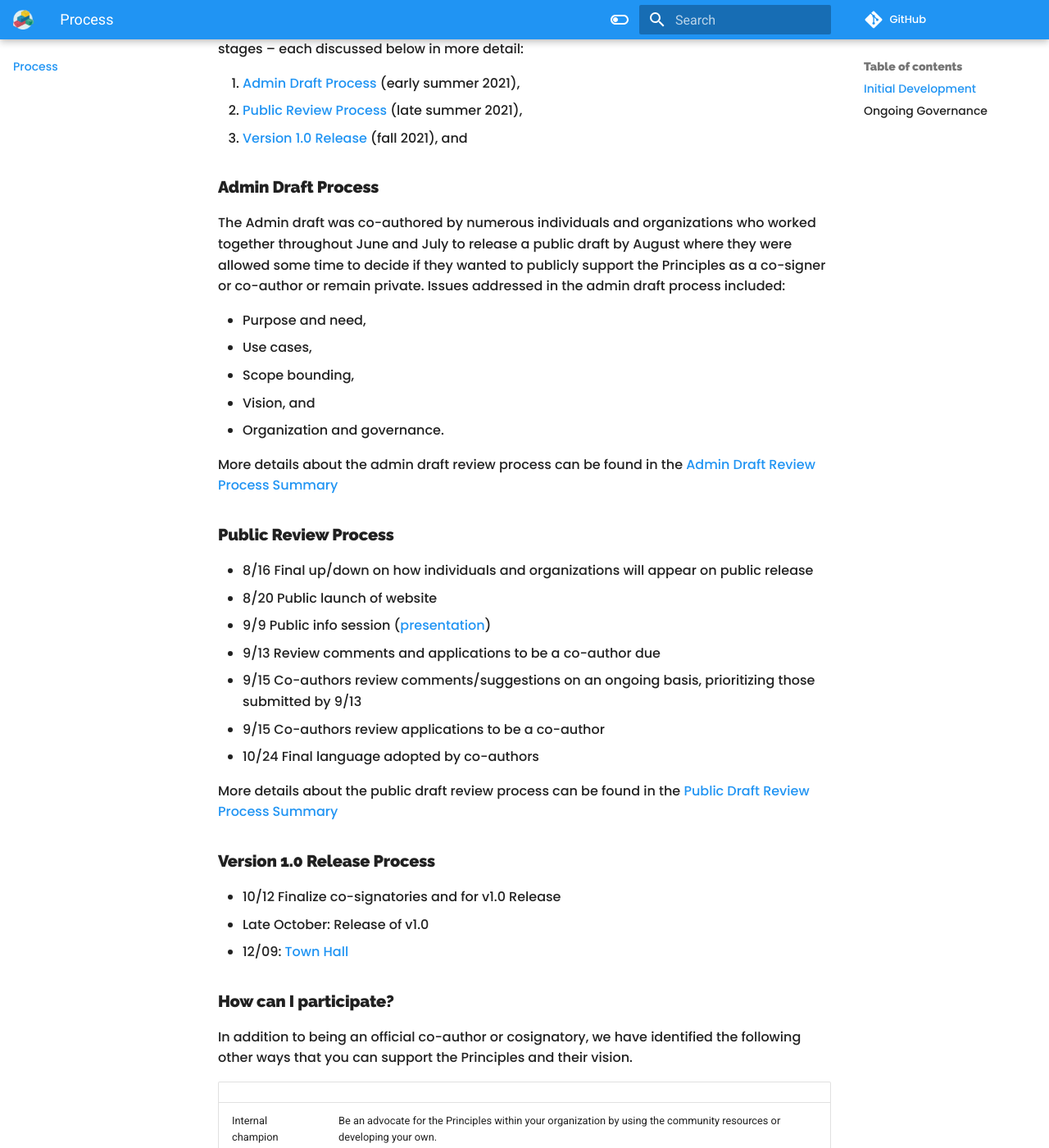
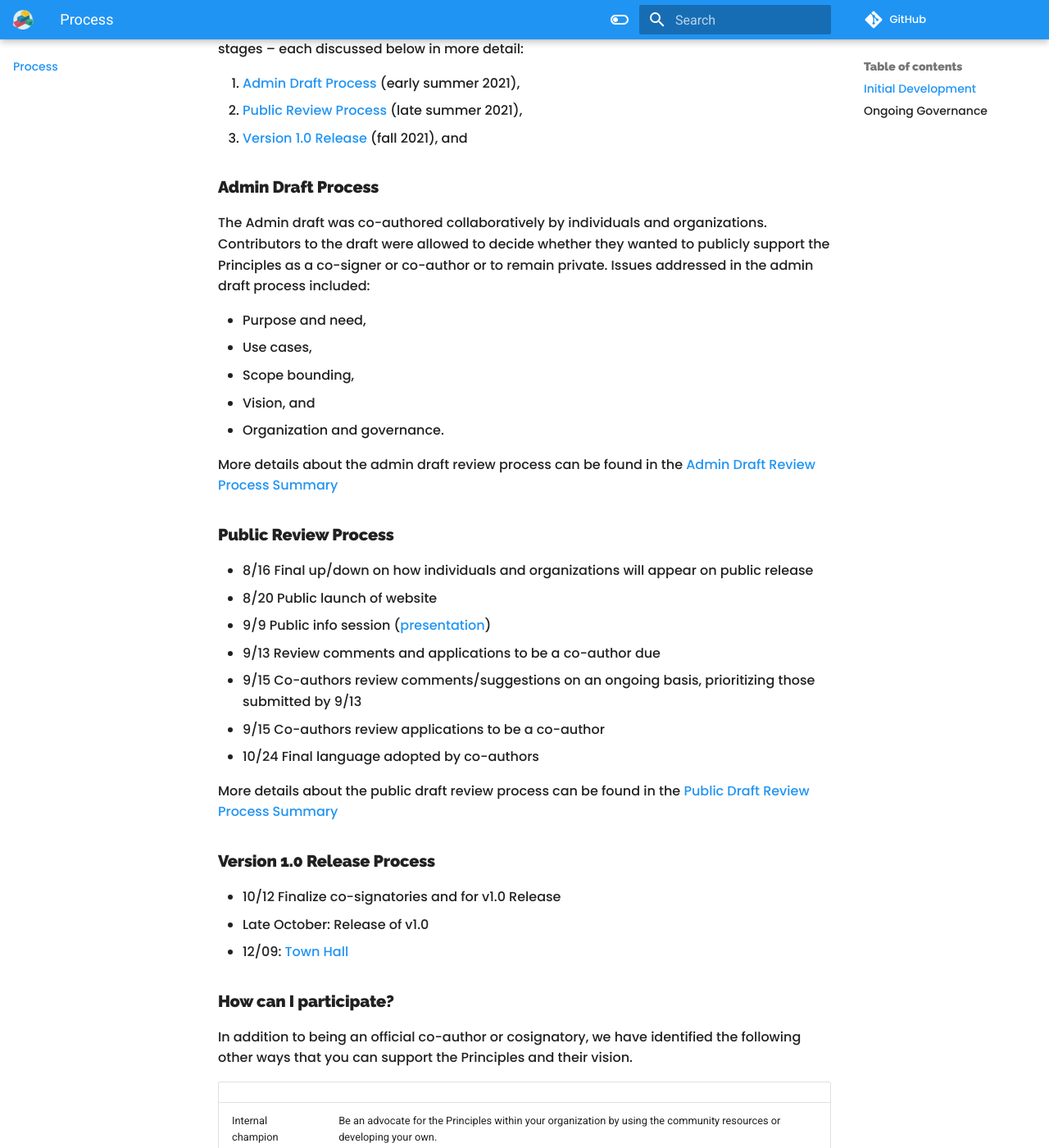
Before and after one commit to interoperable-mobility/principles, an MkDocs documentation site: the page built from docs/process.md, in a window 1280 px wide and 1400 px high, scrolled down 301 px. Shown: the whole window at 82% size. Built offline with MkDocs 1.6.1 and Material for MkDocs 9.7.7, drawn with Linux system fonts in a browser that asks for light colours; nearby versions of some CDN libraries; comment, search, counter and statistics services are not loaded; some of the changed text lies outside the part shown.

Commit message:
update process page

```diff
--- a/docs/process.md
+++ b/docs/process.md
@@ -10,7 +10,7 @@ The initial development which resulted in version 1.0 of the Principles included
 
 ### Admin Draft Process
 
-The Admin draft was co-authored by numerous individuals and organizations who worked together throughout June and July to release a public draft by August where they were allowed some time to decide if they wanted to publicly support the Principles as a co-signer or co-author or remain private.  Issues addressed in the admin draft process included:
+The Admin draft was co-authored collaboratively by individuals and organizations. Contributors to the draft were allowed to decide whether they wanted to publicly support the Principles as a co-signer or co-author or to remain private. Issues addressed in the admin draft process included:
 
 - Purpose and need,
 - Use cases,
```
Also changed, not shown: other parts of docs/process.md (+0 -2 lines).
